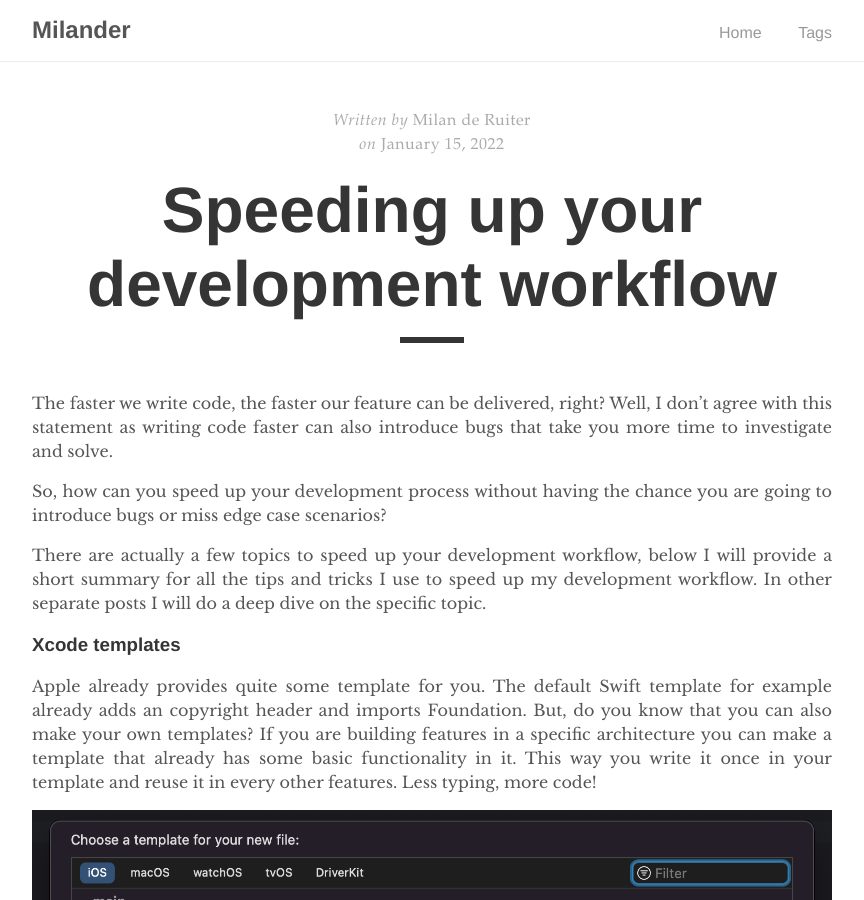
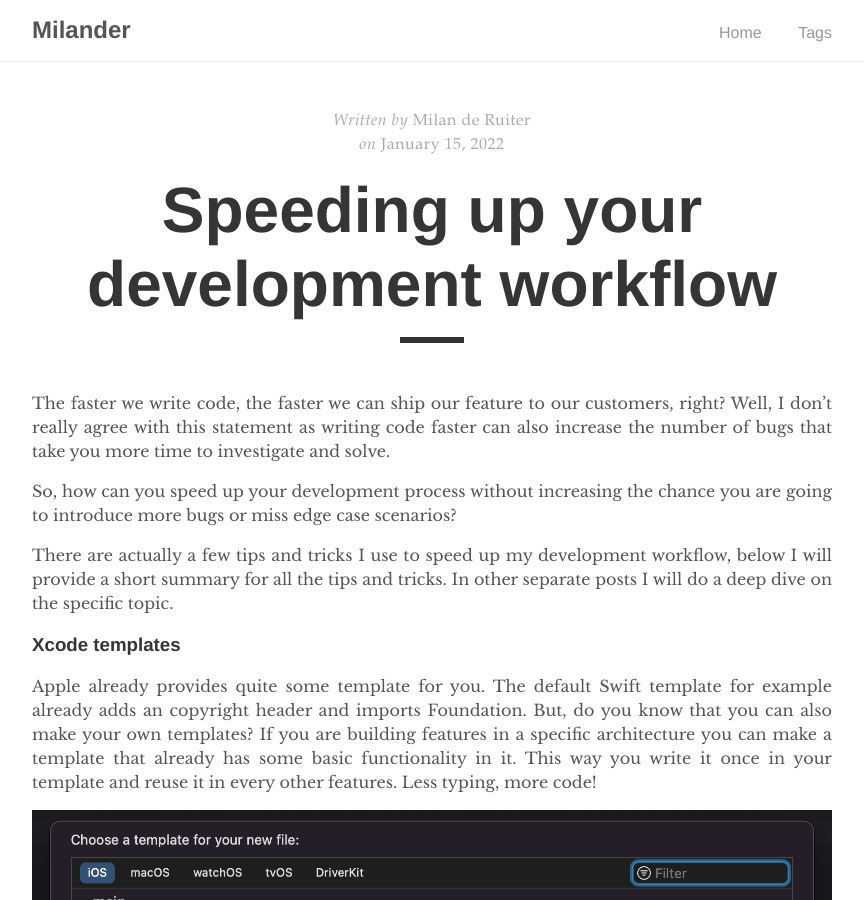
Before and after one commit to mderuiter/mderuiter.github.io, a Jekyll site: the page built from _posts/2022-01-15-speeding-up-development.md, in a window 1280 px wide and 900 px high. Shown: the whole window, without its empty margins (208-1072 px from the left). Built offline with Jekyll 4.4.1, drawn with Linux system fonts in a browser that asks for light colours.

Commit message:
Update 2022-01-15-speeding-up-development.md

```diff
--- a/_posts/2022-01-15-speeding-up-development.md
+++ b/_posts/2022-01-15-speeding-up-development.md
@@ -5,11 +5,11 @@ author: Milan de Ruiter
 tags: ["Tools", "xcrun", "Alfred", "Git", "Xcode Templates", "Tips & Tricks"]
 ---
 
-The faster we write code, the faster our feature can be delivered, right? Well, I don’t agree with this statement as writing code faster can also introduce bugs that take you more time to investigate and solve.
+The faster we write code, the faster we can ship our feature to our customers, right? Well, I don’t really agree with this statement as writing code faster can also increase the number of bugs that take you more time to investigate and solve.
 
-So, how can you speed up your development process without having the chance you are going to introduce bugs or miss edge case scenarios?
+So, how can you speed up your development process without increasing the chance you are going to introduce more bugs or miss edge case scenarios?
 
-There are actually a few topics to speed up your development workflow, below I will provide a short summary for all the tips and tricks I use to speed up my development workflow. In other separate posts I will do a deep dive on the specific topic.
+There are actually a few tips and tricks I use to speed up my development workflow, below I will provide a short summary for all the tips and tricks. In other separate posts I will do a deep dive on the specific topic.
 
 ### Xcode templates
 Apple already provides quite some template for you. The default Swift template for example already adds an copyright header and imports Foundation. But, do you know that you can also make your own templates? If you are building features in a specific architecture you can make a template that already has some basic functionality in it. This way you write it once in your template and reuse it in every other features. Less typing, more code!
```
